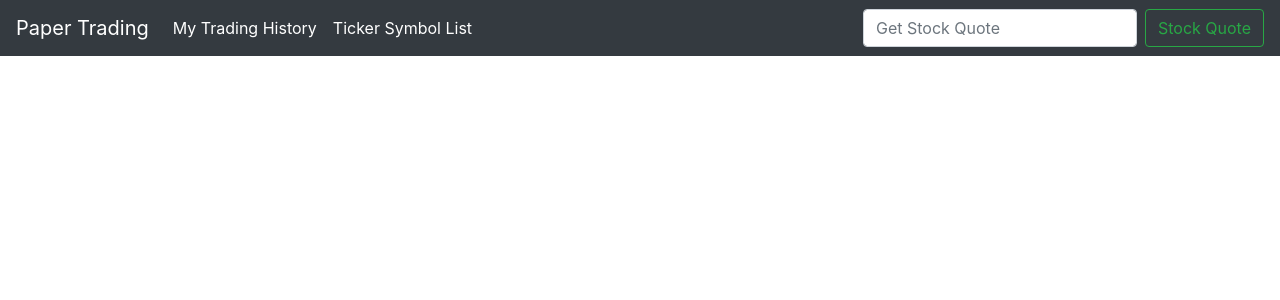
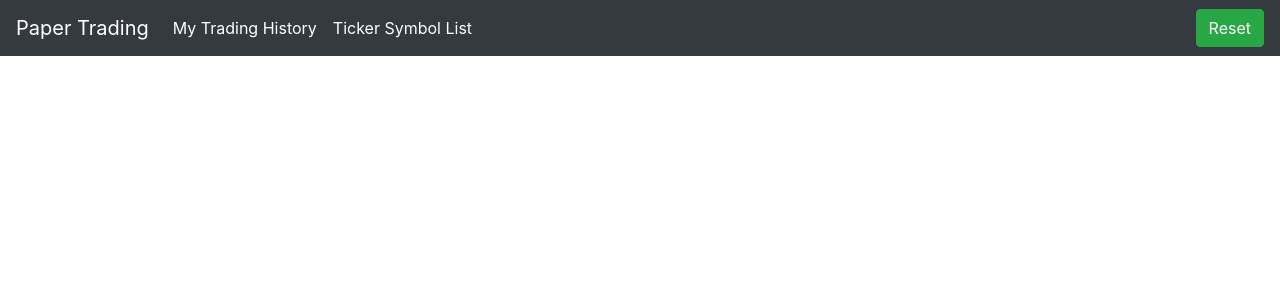
Before and after one commit to Xiang-Song/django-papertrading, a Django app: template stocks/templates/base.html in a window 1280 px wide. Shown: the top 300 px of the page. Run offline with Django 3.2, Linux system fonts and the light colour scheme; the template is opened without the code that fills it, so the values that code supplies are empty; some libraries are stand-ins or nearby versions.

Commit message:
add reset func

```diff
--- a/stocks/templates/base.html
+++ b/stocks/templates/base.html
@@ -26,11 +26,7 @@
                 <a class="nav-link" href="ticker">Ticker Symbol List <span class="sr-only">(current)</span></a>
               </li>
           </ul>
-          <form action = "{% url 'home' %}" class="form-inline my-2 my-lg-0" method="POST">
-              {% csrf_token %}
-            <input class="form-control mr-sm-2" type="search" placeholder="Get Stock Quote" aria-label="Search" name="ticker">
-            <button class="btn btn-outline-success my-2 my-sm-0" type="submit">Stock Quote</button>
-          </form>
+          <a href="{% url 'reset' %}"><button class="btn btn-success"> Reset </button></a>
         </div>
       </nav>
     <div class="container-fluid">
--- a/stocks/urls.py
+++ b/stocks/urls.py
@@ -5,4 +5,5 @@ urlpatterns = [
     path('', views.home, name='home'),
     path('get/<Portfolios_id>', views.get, name='get'),
     path('update/', views.update, name = 'update'),
+    path('reset/', views.reset, name='reset'),
 ]
```
Also changed, not shown: stocks/views.py (+10 -0 lines).
